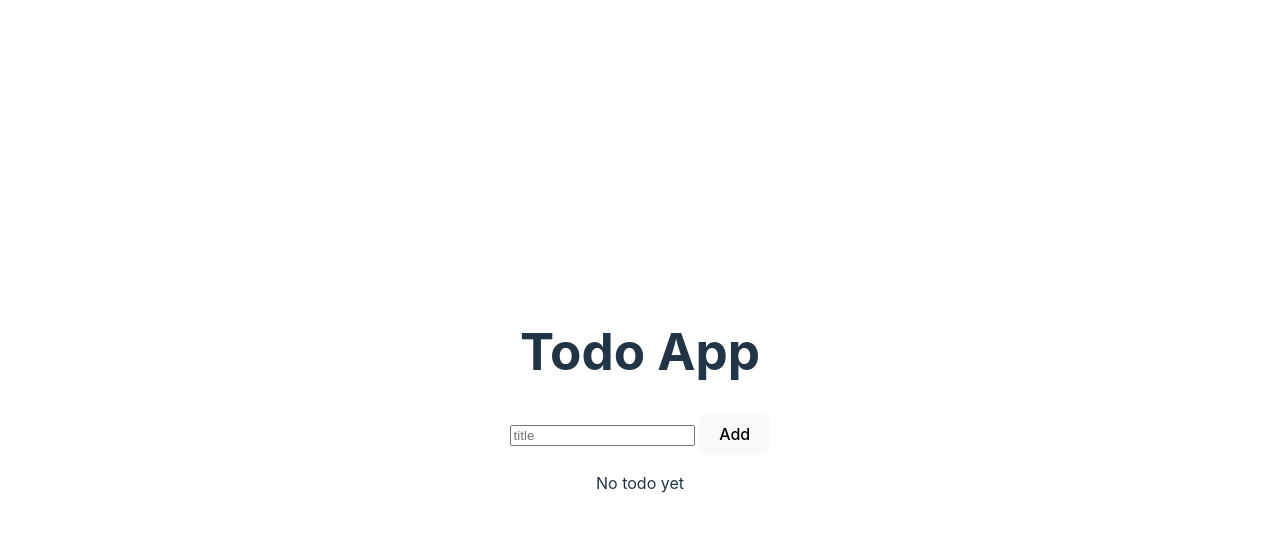
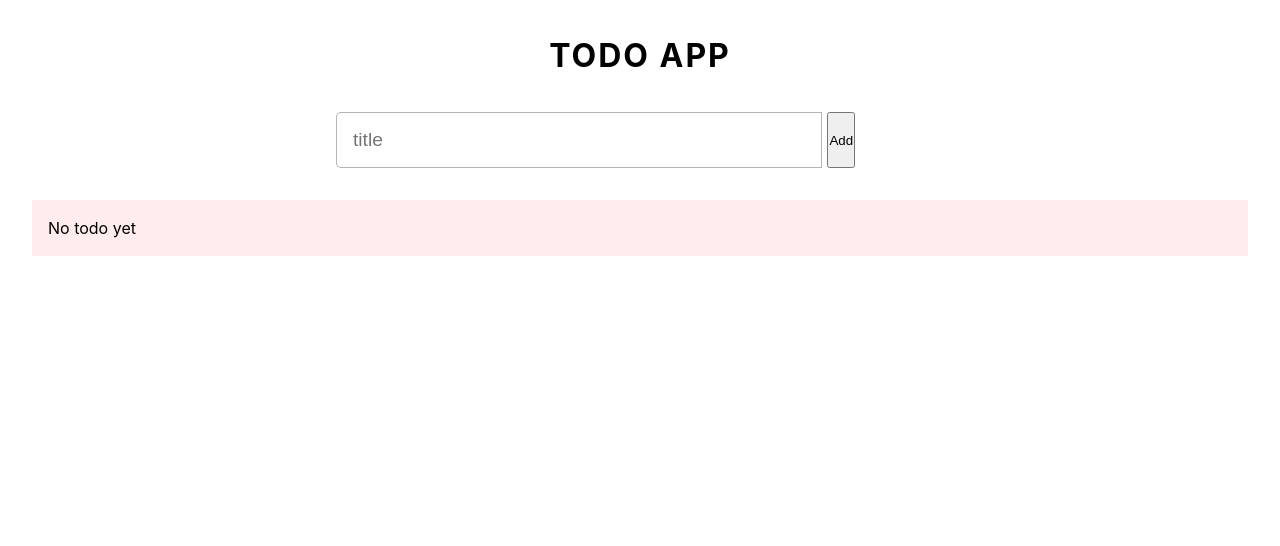
Before and after one commit to JaishreeNishad/TODO-TS, a website built with Vite: page index.html in a window 1280 px wide. Built offline with nearby package versions, Linux system fonts and the light colour scheme.

Commit message:
design todo

```diff
--- a/src/style.css
+++ b/src/style.css
@@ -3,94 +3,92 @@
   line-height: 1.5;
   font-weight: 400;
 
-  color-scheme: light dark;
-  color: rgba(255, 255, 255, 0.87);
-  background-color: #242424;
-
-  font-synthesis: none;
-  text-rendering: optimizeLegibility;
-  -webkit-font-smoothing: antialiased;
-  -moz-osx-font-smoothing: grayscale;
 }
 
-a {
-  font-weight: 500;
-  color: #646cff;
-  text-decoration: inherit;
+*{
+  margin: 0;
+  padding: 0;
+  box-sizing: border-box;
+
 }
-a:hover {
-  color: #535bf2;
+.container{
+  max-width: 1300px;
+  width: 100%;
+  padding: 2rem;
+  margin: auto;
+
 }
 
-body {
-  margin: 0;
-  display: flex;
-  place-items: center;
-  min-width: 320px;
-  min-height: 100vh;
+h1{
+  text-align: center;
+  letter-spacing: 0.125rem;
+  text-transform: uppercase;
 }
 
-h1 {
-  font-size: 3.2em;
-  line-height: 1.1;
+.container > form{
+  width: 50%;
+  display: flex;
+  gap: 5px;
+  margin: 2rem auto;
 }
 
-#app {
-  max-width: 1280px;
-  margin: 0 auto;
-  padding: 2rem;
-  text-align: center;
+.container > form > input {
+  width: 80%;
+  padding: 1rem;
+  border: 1px solid rgba(149, 149, 149, 0.695);
+  border-radius: 5px 0 0 5px;
+  outline: none;
+  font-size: 1.2rem;
 }
 
-.logo {
-  height: 6em;
-  padding: 1.5em;
-  will-change: filter;
-  transition: filter 300ms;
-}
-.logo:hover {
-  filter: drop-shadow(0 0 2em #646cffaa);
-}
-.logo.vanilla:hover {
-  filter: drop-shadow(0 0 2em #3178c6aa);
+.container > from > button{
+  width: 20%;
+  padding: 1rem;
+  border-radius: 0 5px 0 5px;
+  border: none;
+  background-color: rgb(35, 129,184);
+  color: white;
+  font-weight: 600;
+  text-transform: uppercase;
+  letter-spacing: 2px;
+  cursor: pointer;
+
 }
 
-.card {
-  padding: 2em;
+.todocontainer{
+  display: flex;
+  gap:1rem;
+  background-color: rgb(255, 237, 237);
+  padding: 1rem;
+  align-items: center;
+}
+.todo > input {
+  width: 2rem;
+  height: 2rem;
+  flex: none;
 }
 
-.read-the-docs {
-  color: #888;
+.todo > p{
+  font-weight: 600;
 }
 
-button {
-  border-radius: 8px;
-  border: 1px solid transparent;
-  padding: 0.6em 1.2em;
-  font-size: 1em;
-  font-weight: 500;
-  font-family: inherit;
-  background-color: #1a1a1a;
+.todo > button{
+  flex: none;
+  width: 2rem;
+  height: 2rem;
+  border: none;
+  background-color: crimson;
+  color: white;
   cursor: pointer;
-  transition: border-color 0.25s;
-}
-button:hover {
-  border-color: #646cff;
-}
-button:focus,
-button:focus-visible {
-  outline: 4px auto -webkit-focus-ring-color;
+  border-radius: 100%;
+  margin-left: auto;
 }
 
-@media (prefers-color-scheme: light) {
-  :root {
-    color: #213547;
-    background-color: #ffffff;
-  }
-  a:hover {
-    color: #747bff;
-  }
-  button {
-    background-color: #f9f9f9;
-  }
+
+.todo>button:hover{
+  opacity: 0.8;
+
 }
+.textCut{
+  text-decoration: line-through;
+}
```
